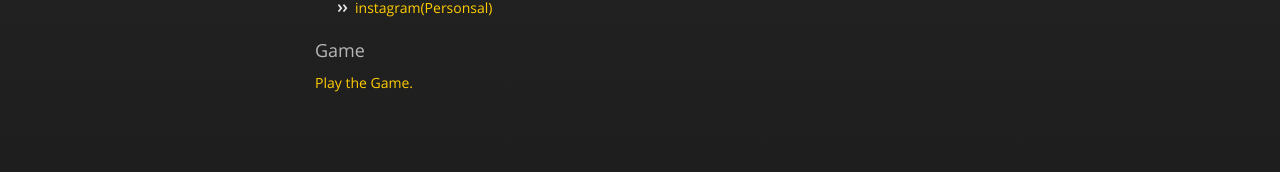
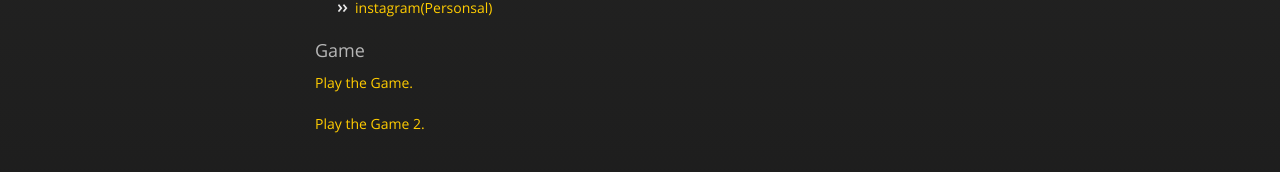
Before and after one commit to BayleyEvason494/portfolio, a Jekyll site: the page built from index.md, in a window 1280 px wide. Shown: the part 605-777 px from the top of the page. Built offline with Jekyll 4.4.1, drawn with Linux system fonts in a browser that asks for light colours; our own code applies the rules of GitHub Pages for plain Markdown files; the repository's description, which GitHub fills in, is left out.

Commit message:
Update index.md

```diff
--- a/index.md
+++ b/index.md
@@ -18,3 +18,5 @@
 
 ### Game
 <a href="game.html">Play the Game.</a>
+
+<a href="game.html">Play the Game 2.</a>
```
